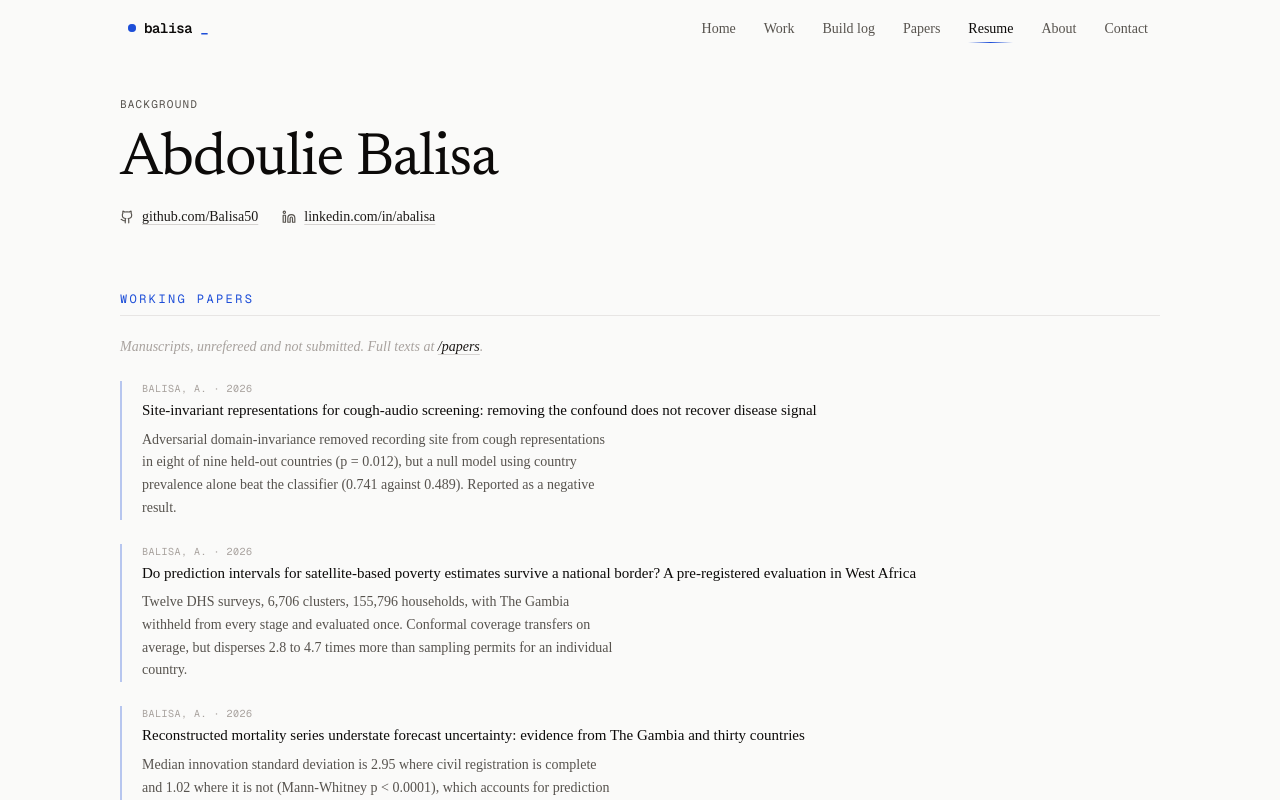
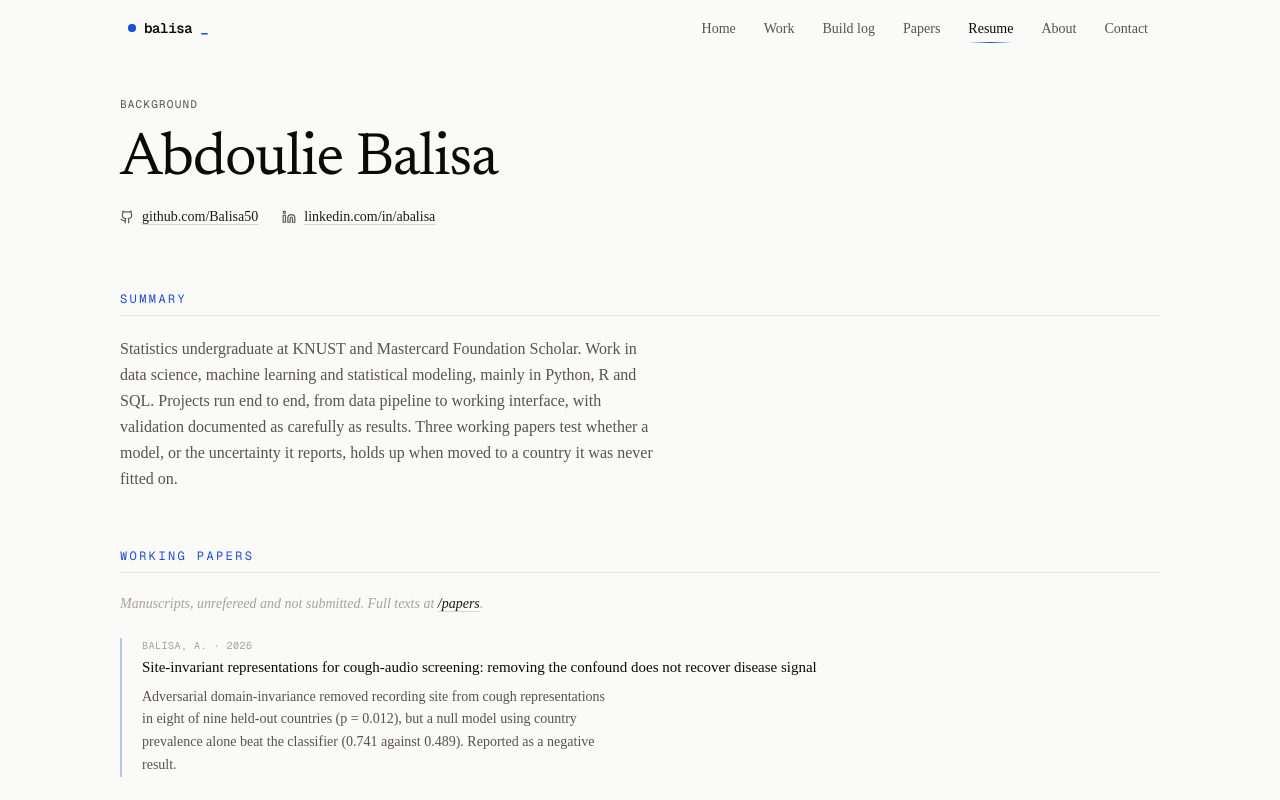
Before and after one commit to Balisa50/Balisa50.github.io, a Next.js app: page /resume in a window 1280 px wide. Shown: the top 800 px of the page. Built offline with nearby package versions, Linux system fonts and the light colour scheme.

Commit message:
fix: restore summary section on resume page

```diff
--- a/app/(site)/resume/page.tsx
+++ b/app/(site)/resume/page.tsx
@@ -181,6 +181,16 @@ export default function ResumePage() {
         </ul>
       </header>
 
+      <SectionHeading>Summary</SectionHeading>
+      <p className="measure text-[16px] leading-relaxed text-text-secondary">
+        Statistics undergraduate at KNUST and Mastercard Foundation Scholar.
+        Work in data science, machine learning and statistical modeling, mainly
+        in Python, R and SQL. Projects run end to end, from data pipeline to
+        working interface, with validation documented as carefully as results.
+        Three working papers test whether a model, or the uncertainty it
+        reports, holds up when moved to a country it was never fitted on.
+      </p>
+
       <SectionHeading>Working papers</SectionHeading>
       <p className="mb-6 text-[14px] italic text-text-faint">
         Manuscripts, unrefereed and not submitted. Full texts at{" "}
```
